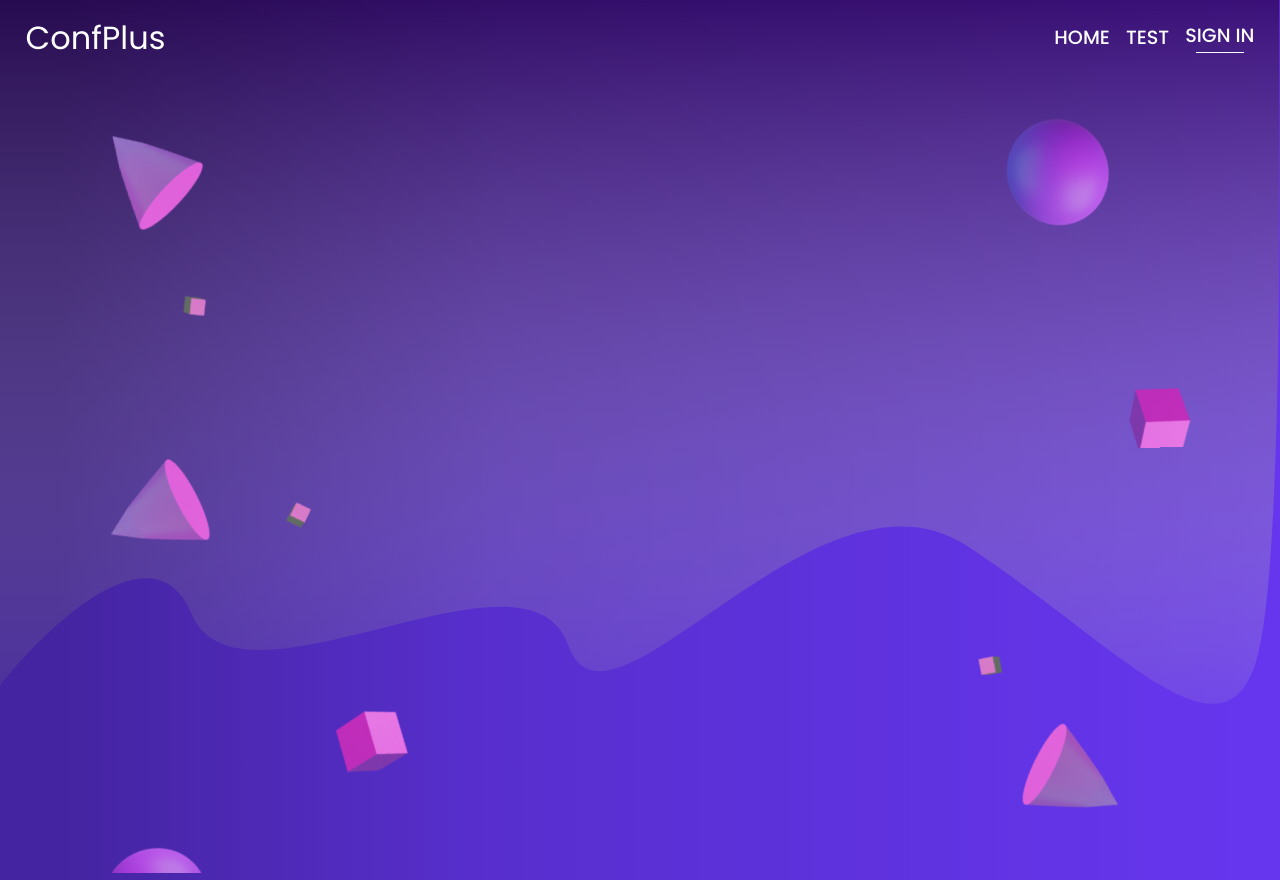
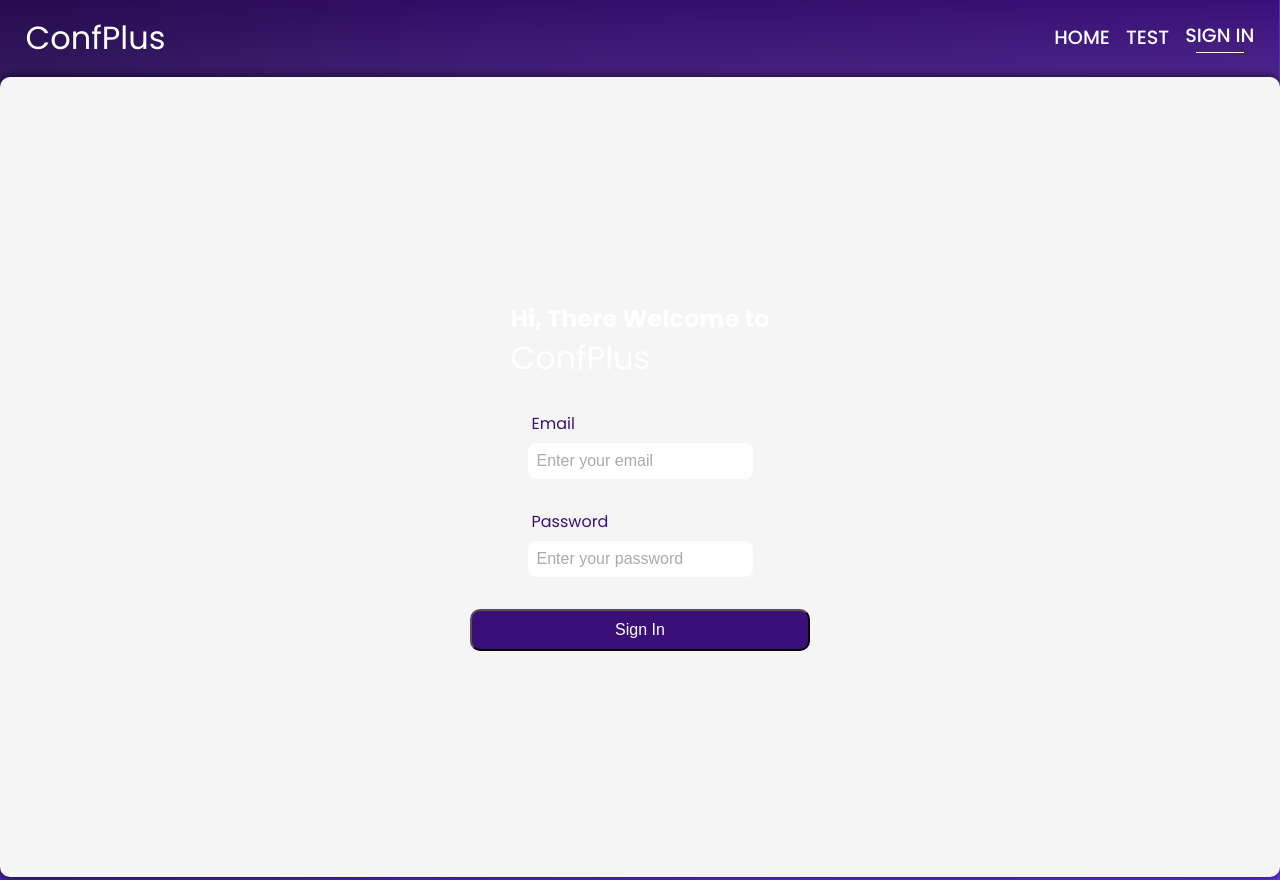
Before and after one commit to ConfPlusDevTeam/confplus-webapp, a Next.js app: page /signin in a window 1280 px wide. Built offline with nearby package versions, Linux system fonts and the light colour scheme; a web font is replaced by a local one.

Commit message:
updated to look right

```diff
--- a/app/components/FormField/FormField.module.scss
+++ b/app/components/FormField/FormField.module.scss
@@ -7,13 +7,16 @@
       font-size: 16px;
       margin-bottom: 8px;
       margin-left: 4px;
+      text-align: left;
+      width: 100%;
     }
 
     input {
-      border: 1px solid #EEEEEE;
+      border: 1px solid #eeeeee12;
       border-radius: 8px;
       padding: 8px;
       font-size: 16px;
+      width: 100%;
       color: #555;
       &::placeholder {
         color: #aaa;
--- a/app/signin/page.jsx
+++ b/app/signin/page.jsx
@@ -5,7 +5,7 @@ import FormField from "../components/FormField/FormField";
 import Styles from "./page.module.scss";
 
 export default function SignInForm() {
-  <form className={Styles.form}>
+  return <form className={Styles.form}>
     <h2>Hi, There Welcome to <Logo/></h2>
     <FormField label="Email" type="email" placeholder="Enter your email" />
     <FormField label="Password" type="password" placeholder="Enter your password" />
--- a/app/signin/page.module.scss
+++ b/app/signin/page.module.scss
@@ -3,10 +3,13 @@
     flex-direction: column;
     align-items: center;
     justify-content: center;
-    row-gap: 1rem;
+    row-gap: 2rem;
     width: 100%;
     height: 100%;
     padding: 1rem;
+    background-color: #F5F5F5;
+    border-radius: 10px;
+    box-shadow: 0px 0px 10px 0px rgba(0,0,0,0.75);
 
     h1 {
         font-size: 2rem;
```
